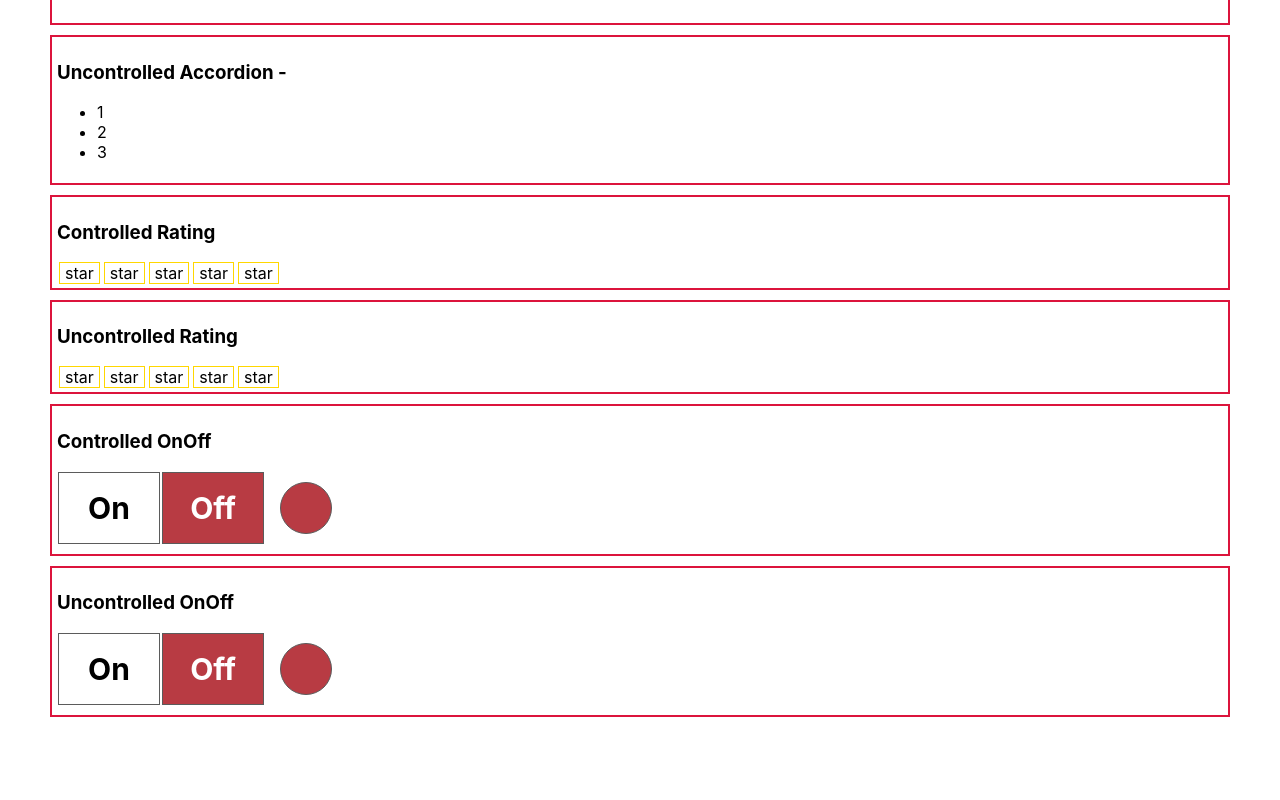
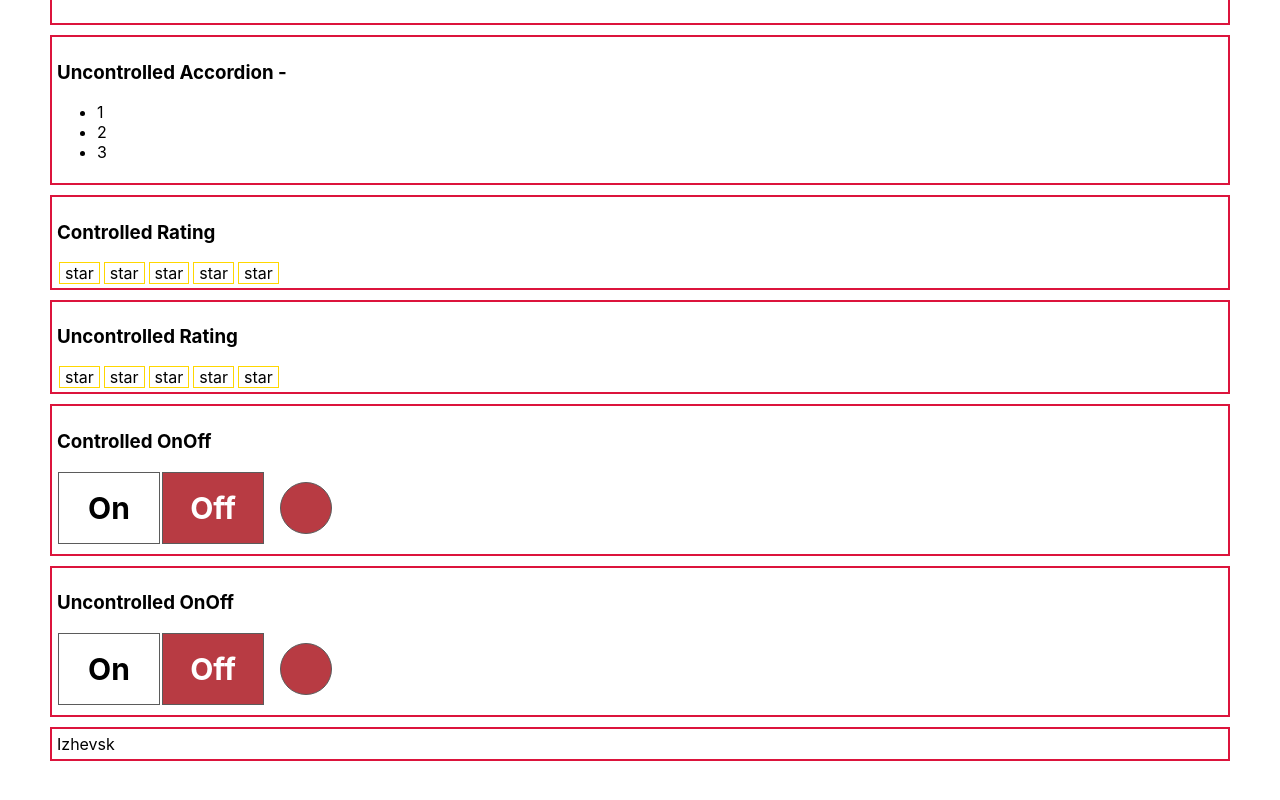
Before and after one commit to rzalyaev/react-practice, a React (Create React App) app: page / in a window 1280 px wide. Shown: the part 260-1060 px from the top of the page. Before the commit the page ends 1037 px from the top, so only its background shows below. Built offline with nearby package versions, Linux system fonts and the light colour scheme; the HTML template or start-up script is replaced by a standard one.

Commit message:
Add data to work with

```diff
--- a/src/App.tsx
+++ b/src/App.tsx
@@ -7,6 +7,7 @@ import {RatingType, Rating} from './components/Rating/Rating';
 import {UncontrolledRating} from "./components/UncontrolledRating/UncontrolledRating";
 import {OnOff} from "./components/OnOff/OnOff";
 import {UncontrolledOnOff} from "./components/UncontrolledOnOff/UncontrolledOnOff";
+import {ItemType, Select} from "./components/Select/Select";
 
 const App = () => {
     const [switchState, setSwitchState] = useState<boolean>(false);
@@ -16,12 +17,23 @@ const App = () => {
 
     const [rating, setRating] = useState<RatingType>(0);
 
+    const initialItems: ItemType[] = [
+        {value: '1', title: 'Izhevsk'},
+        {value: '2', title: 'Moscow'},
+        {value: '3', title: 'Kazan'},
+    ]
+    const [items, setItems] = useState<ItemType[]>(initialItems);
+    const selectOnChange = (value: any) => {
+
+    }
+
+
     return (
         <div className="App">
             <AppTitle/>
             <Accordion title={'Controlled Accordion'}
                        collapsed={collapsed}
-                       setCollapsed={setCollapsedCallback}/>
+                       setCollapsed={setCollapsedCallback} items={initialItems} onClick={()=>{}}/>
             <UncontrolledAccordion title={'Uncontrolled Accordion'}/>
             <Rating rating={rating}
                     setRating={setRating}/>
@@ -29,6 +41,7 @@ const App = () => {
             <OnOff switchState={switchState}
                    setSwitchState={setSwitchState}/>
             <UncontrolledOnOff/>
+            <Select value={'1'} onChange={selectOnChange} items={items}/>
         </div>
     );
 }
```
